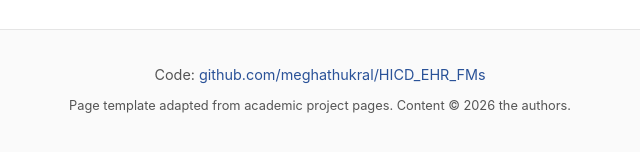
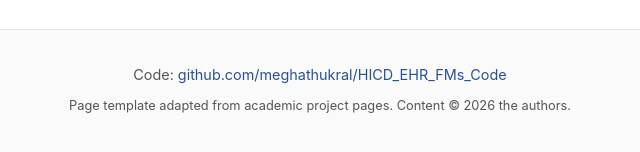
Before and after one commit to meghathukral/HICD_EHR_FMs, a plain HTML site: page index.html in a window 1280 px wide. Shown: the part 7573-7725 px from the top of the page, 320-960 px from the left. Drawn offline with Linux system fonts and the light colour scheme.

Commit message:
site: point Code button to HICD_EHR_FMs_Code repo

```diff
--- a/index.html
+++ b/index.html
@@ -31,7 +31,7 @@
 
     <ul class="links">
       <li><a href="#" class="btn">Paper (PDF)</a></li>
-      <li><a href="https://github.com/meghathukral/HICD_EHR_FMs" class="btn">Code</a></li>
+      <li><a href="https://github.com/meghathukral/HICD_EHR_FMs_Code" class="btn">Code</a></li>
       <li><a href="#bibtex" class="btn">BibTeX</a></li>
     </ul>
   </div>
@@ -291,7 +291,7 @@
   <div class="container">
     <p>
       Code:
-      <a href="https://github.com/meghathukral/HICD_EHR_FMs">github.com/meghathukral/HICD_EHR_FMs</a>
+      <a href="https://github.com/meghathukral/HICD_EHR_FMs_Code">github.com/meghathukral/HICD_EHR_FMs_Code</a>
     </p>
     <p class="small">
       Page template adapted from academic project pages.
```
